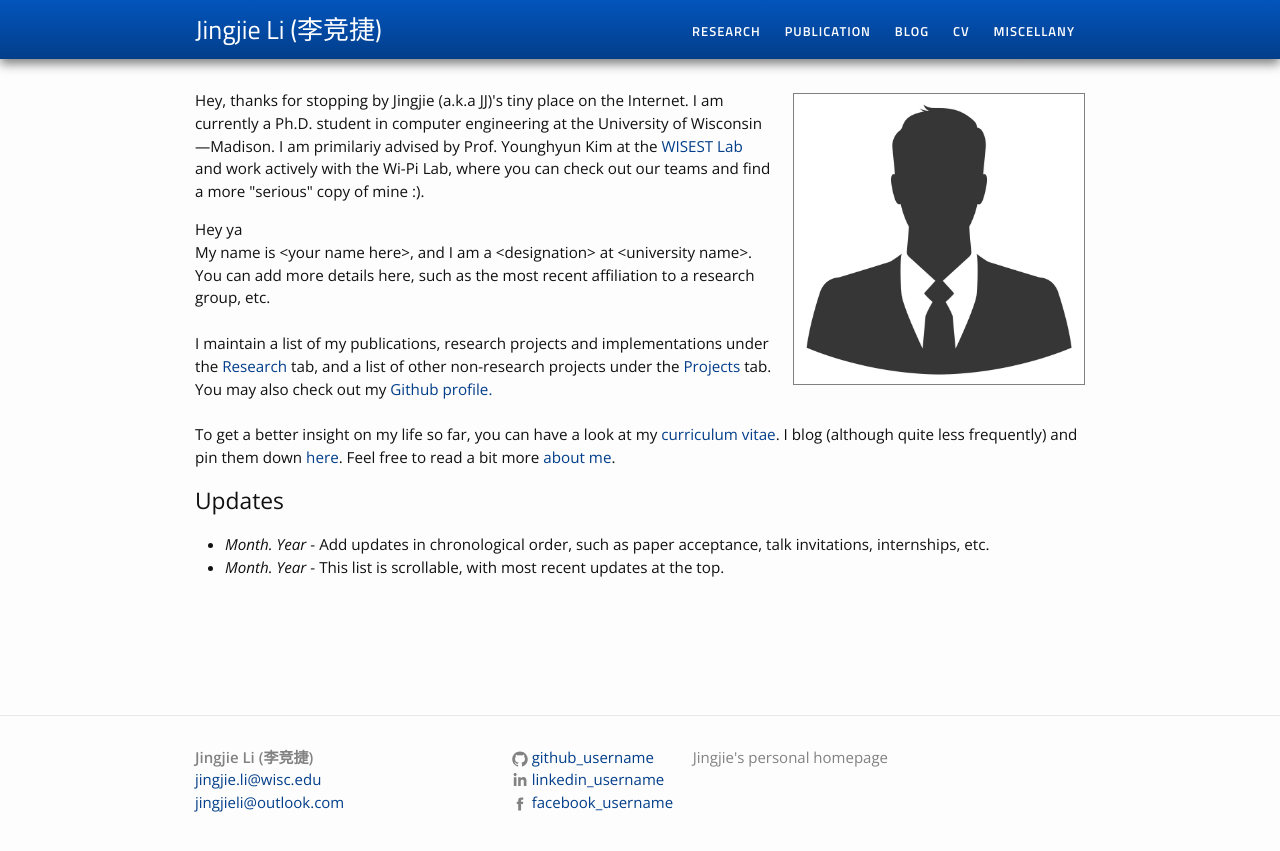
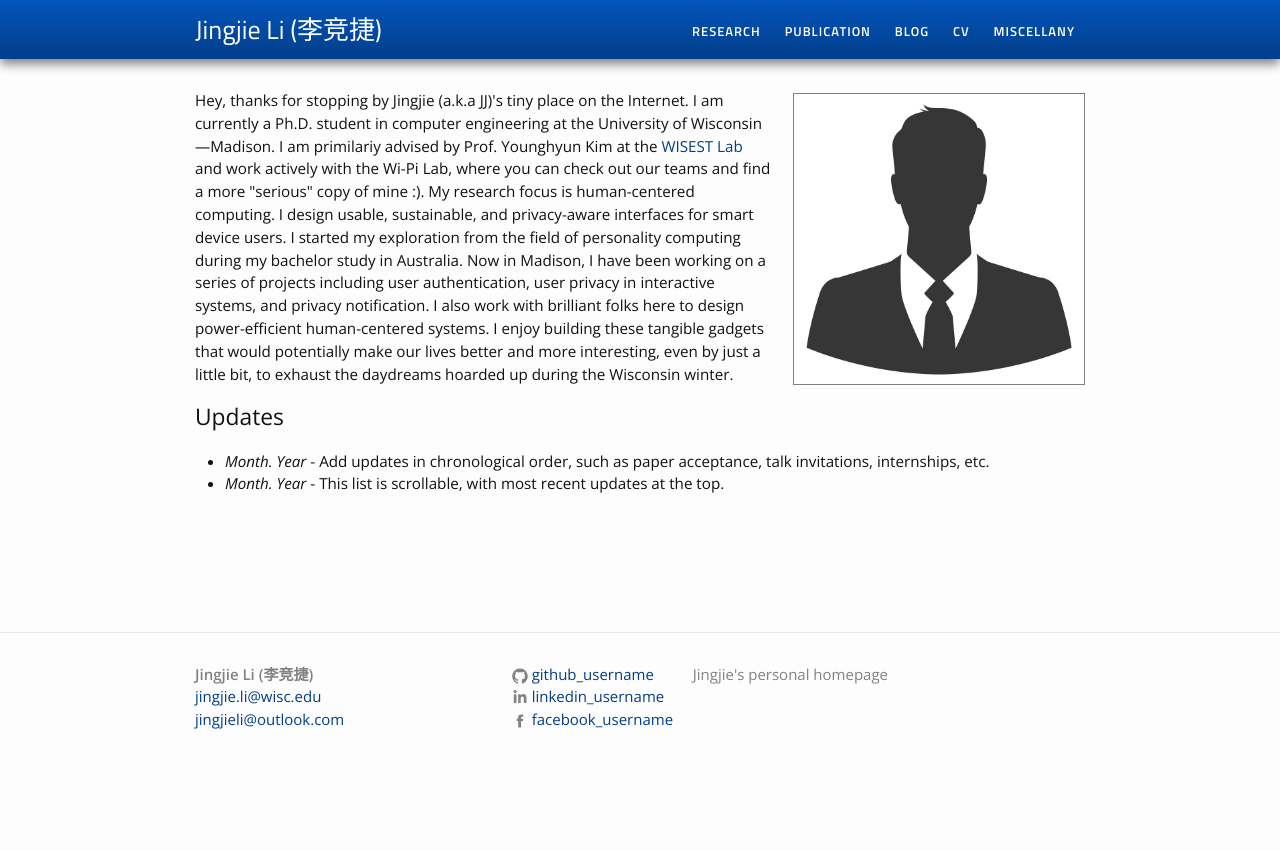
Before and after one commit to jingjieli95/jingjieli95.github.io, a Jekyll site: the page built from index.html, in a window 1280 px wide. Shown: the top 851 px of the page. Built offline with Jekyll 4.4.1, drawn with Linux system fonts in a browser that asks for light colours.

Commit message:
Update index.html

```diff
--- a/index.html
+++ b/index.html
@@ -15,11 +15,15 @@ layout: default
 
 <p>Hey, thanks for stopping by Jingjie (a.k.a JJ)'s tiny place on the Internet. I am currently a Ph.D. student in computer engineering at the University of Wisconsin&#8212Madison. I am primilariy advised by Prof. Younghyun Kim at the <a href="https://wisest.ece.wisc.edu/">WISEST Lab</a> and work actively with the Wi-Pi Lab, where you can check out our teams and find a more "serious" copy of mine :).
 
-<p>Hey ya<br>My name is &lt;your name here&gt;, and I am a &lt;designation&gt; at &lt;university name&gt;. You can add more details here, such as the most recent affiliation to a research group, etc.<br><br>
+My research focus is human-centered computing. I design usable, sustainable, and privacy-aware interfaces for smart device users. I started my exploration from the field of personality computing during my bachelor study in Australia. Now in Madison, I have been working on a series of projects including user authentication, user privacy in interactive systems, and privacy notification. I also work with brilliant folks here to design power-efficient human-centered systems.
+
+I enjoy building these tangible gadgets that would potentially make our lives better and more interesting, even by just a little bit, to exhaust the daydreams hoarded up during the Wisconsin winter.
+
+<!-- <p>Hey ya<br>My name is &lt;your name here&gt;, and I am a &lt;designation&gt; at &lt;university name&gt;. You can add more details here, such as the most recent affiliation to a research group, etc.<br><br>
 
 I maintain a list of my publications, research projects and implementations under the <a href="/research/">Research</a> tab, and a list of other non-research projects under the <a href="/projects">Projects</a> tab. You may also check out my <a href="">Github profile.</a><br><br>
 
-To get a better insight on my life so far, you can have a look at my <a href="/cv">curriculum vitae</a>. I blog (although quite less frequently) and pin them down <a href="/blog">here</a>. Feel free to read a bit more <a href="/about">about me</a>.</p>
+To get a better insight on my life so far, you can have a look at my <a href="/cv">curriculum vitae</a>. I blog (although quite less frequently) and pin them down <a href="/blog">here</a>. Feel free to read a bit more <a href="/about">about me</a>.</p> -->
 
 </div>
 
```
